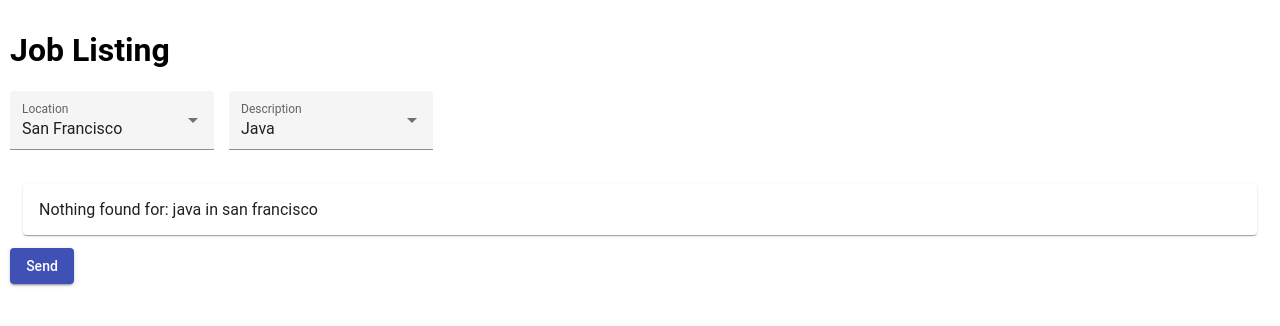
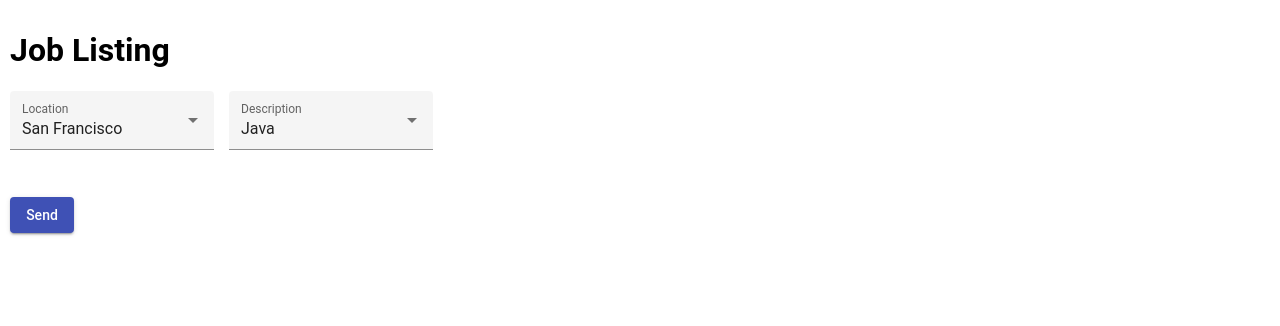
Before and after one commit to herjaca/jobsoffer-backend-ui, an Angular app: page /home in a window 1280 px wide. Shown: the top 326 px of the page. Built offline with nearby package versions, Linux system fonts and the light colour scheme.

Commit message:
fix initial not found message.

```diff
--- a/src/app/components/home/home.component.html
+++ b/src/app/components/home/home.component.html
@@ -14,8 +14,8 @@
 </mat-form-field>
 
 <div style="padding: 13px;">
-    <mat-card *ngIf="jobs.length === 0">
-		Nothing found for: {{selectedLanguage}} in {{ selectedCity }}
+    <mat-card *ngIf="!first && jobs.length === 0 ">
+		Nothing found for: {{refreshLanguage}} in {{ refreshCity }}
 	</mat-card>
 
     <mat-card *ngFor="let job of jobs" style="margin-top:11px;">
--- a/src/app/components/home/home.component.ts
+++ b/src/app/components/home/home.component.ts
@@ -48,6 +48,10 @@ export class HomeComponent  {
   selectedCity = this.cities[1].value;
   selectedLanguage = this.languages[1].value;
 
+  first = true
+  refreshLanguage:string = ""
+  refreshCity:string = ""
+
   search(){
     let currentIp = window.location.origin
     let now : string = new Date().toISOString();
@@ -73,5 +77,8 @@ export class HomeComponent  {
         title: job.title
       });
     }
+    this.refreshLanguage = this.selectedLanguage;
+    this.refreshCity = this.selectedCity;
+    this.first = false;
   }
 }
```
